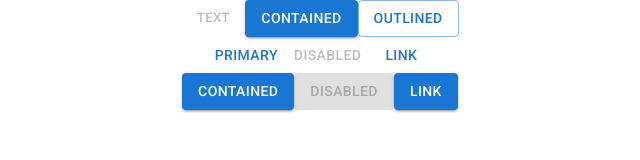
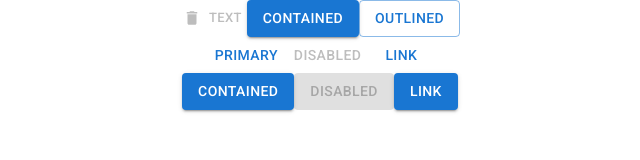
Before and after one commit to sumitsinghrajput56/react_mui, a React (Create React App) app: page / in a window 1280 px wide. Shown: the top 160 px of the page, without its empty margins (320-960 px from the left). Built offline with nearby package versions, Linux system fonts and the light colour scheme.

Commit message:
added icons functioality

```diff
--- a/src/App.js
+++ b/src/App.js
@@ -1,6 +1,8 @@
 import logo from "./logo.svg";
 import "./App.css";
 import { Button } from "@mui/material";
+
+import { Delete } from "@mui/icons-material";
 
 function App() {
   function customizeMe()
@@ -9,7 +11,7 @@ function App() {
   }
   return (
     <div className="App">
-        <Button color="secondary" variant="text" onClick={customizeMe} size="small" disabled>Text</Button>
+        <Button color="secondary" variant="text" onClick={customizeMe} size="small" disabled startIcon={<Delete/>}>Text</Button>
         <Button variant="contained">Contained</Button>
         <Button variant="outlined">Outlined</Button><br></br>
 
```
